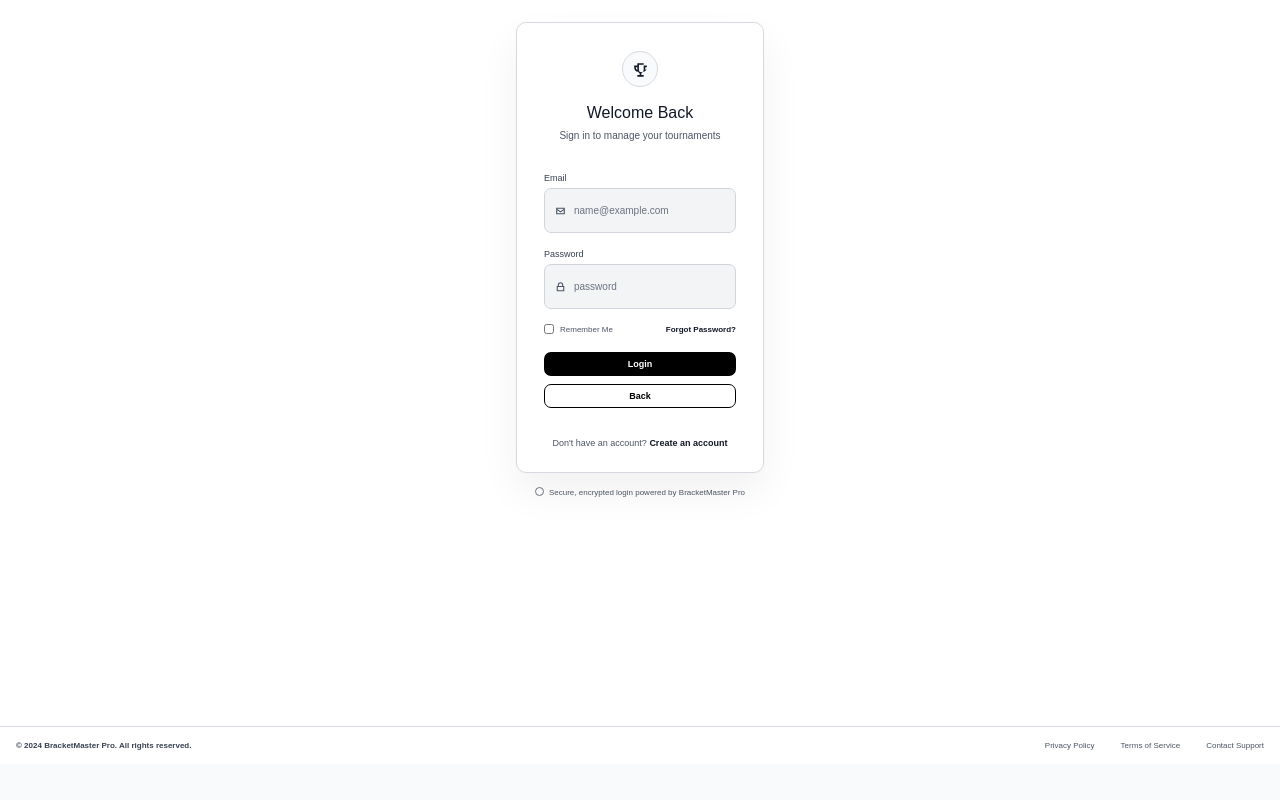
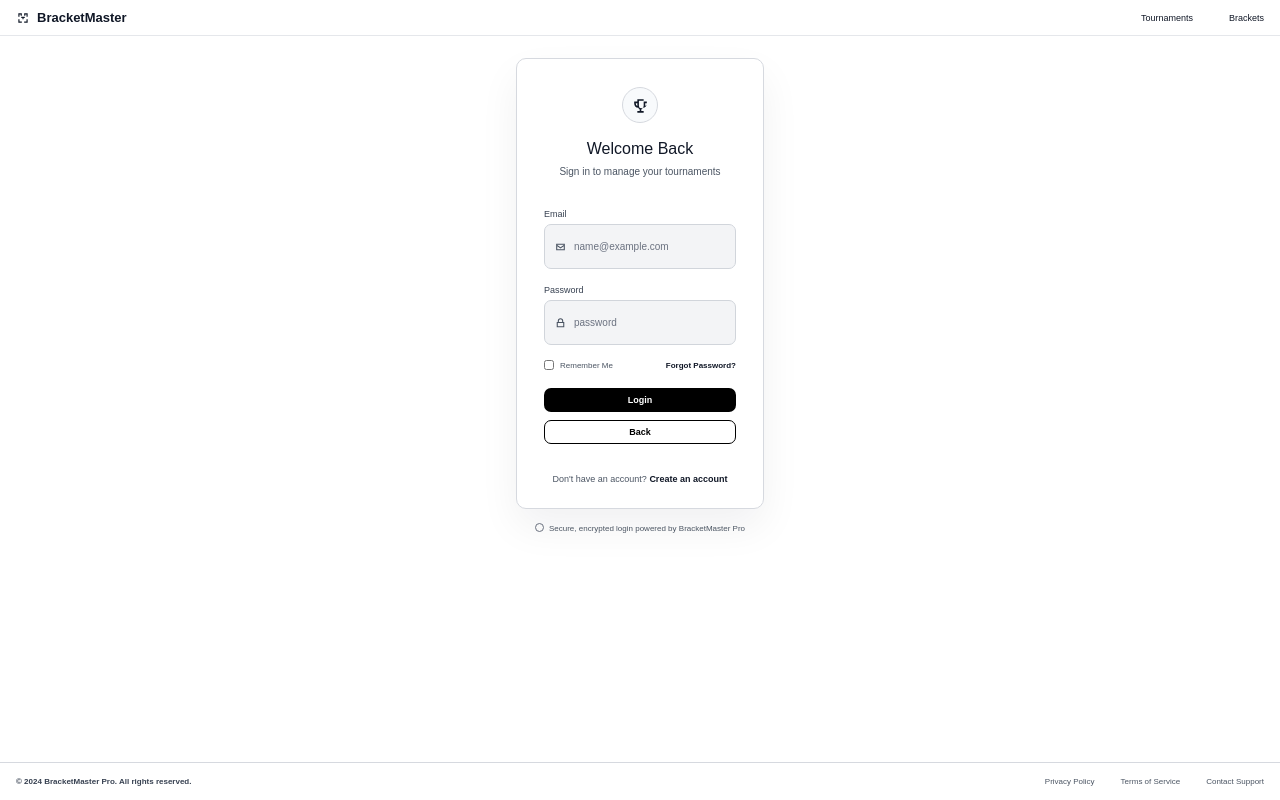
Before and after one commit to VBStreaming/MM, a React (Create React App) app: page /login in a window 1280 px wide. Built offline with nearby package versions, Linux system fonts and the light colour scheme.

Commit message:
feat: login, signup 페이지 위에 헤더 추가

```diff
--- a/src/Router.js
+++ b/src/Router.js
@@ -3,6 +3,8 @@ import Body from "./components/Body";
 import LandingPage from "./pages/landing/LandingPage";
 import Login from "./pages/login/Login";
 import Signup from "./pages/signup/Signup";
+import Header from "./components/Header";
+import MyPage from "./pages/mypage/MyPage";
 
 function Router() {
     return (
@@ -16,10 +18,15 @@ function Router() {
             </Route>
 
             <Route exact path="/login">
+                <Header />
                 <Login />
             </Route>
             <Route exact path="/signup">
+                <Header />
                 <Signup />
+            </Route>
+            <Route exact path="/mypage">
+                <MyPage />
             </Route>
         </Switch>
     );
```
